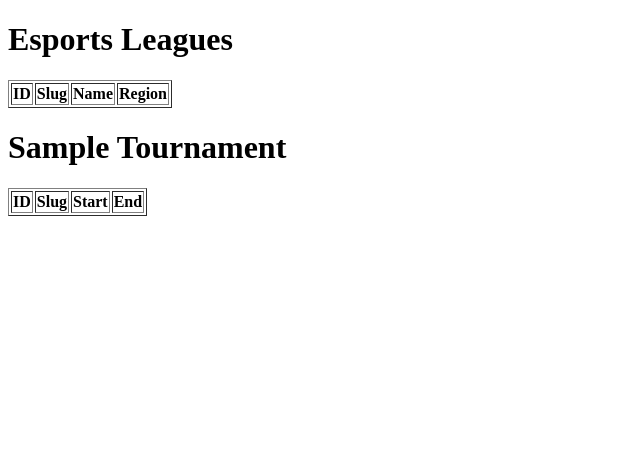
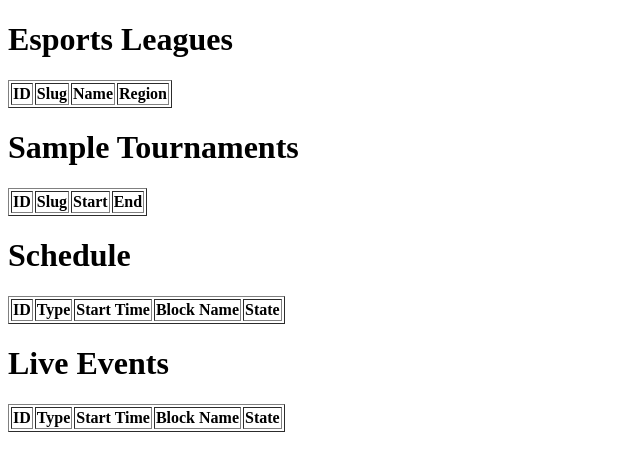
Before and after one commit to kiselevart/lolproschedule, a Flask app: template templates/index.html in a window 1280 px wide. Shown: the top 471 px of the page, without its empty margins (0-640 px from the left). Run offline with Flask 3, Linux system fonts and the light colour scheme; the template is opened without the code that fills it, so the values that code supplies are empty.

Commit message:
models and parsers work i think, not tested

```diff
--- a/fetcher.py
+++ b/app.py
@@ -17,6 +17,7 @@ def get_leagues() -> List[League]:
     leaguesResponse = requests.get(baseUrl + leaguesUrl, headers=headers)
 
     if leaguesResponse.status_code != 200:
+        print("getleagues error")
         return []
 
     raw_data = leaguesResponse.json()
@@ -31,6 +32,7 @@ def get_tournaments(leagueId: str) -> List[Tournament]:
     tournamentsResponse = requests.get(baseUrl + tournamentsUrl, headers=headers)
 
     if tournamentsResponse.status_code != 200:
+        print("gettournaments error")
         return []
 
     raw_data = tournamentsResponse.json()
@@ -41,11 +43,27 @@ def get_tournaments(leagueId: str) -> List[Tournament]:
 
     return tournaments
 
+def get_schedule() -> List[Event]:
+    scheduleUrl = 'getSchedule?hl=en-US'
+    scheduleResponse = requests.get(baseUrl + scheduleUrl, headers=headers)
+
+    if scheduleResponse.status_code != 200:
+        print("getschedule error")
+        return[]
+
+    raw_data = scheduleResponse.json()
+    schedule_data = raw_data.get('data', {}).get('schedule', [])
+
+    schedule = parse_schedule(schedule_data)
+
+    return schedule
+
 def get_live() -> List[Event]:
     liveUrl = 'getLive?hl=en-US'
     liveResponse = requests.get(baseUrl + liveUrl, headers=headers)
 
     if liveResponse.status_code != 200:
+        print("getlive error")
         return []
 
     raw_data = liveResponse.json()
@@ -61,7 +79,9 @@ def get_live() -> List[Event]:
 def index():
     leagues = get_leagues()
     tournaments = get_tournaments(98767991299243165)
-    return render_template('index.html', leagues=leagues, tournaments = tournaments)
+    schedule = get_schedule()
+    live = get_live()
+    return render_template('index.html', leagues=leagues, tournaments=tournaments, schedule=schedule, live=live)
 
 
 if __name__ == '__main__':
--- a/templates/index.html
+++ b/templates/index.html
@@ -28,7 +28,7 @@
             {% endfor %}
         </tbody>
     </table>
-    <h1>Sample Tournament</h1>
+    <h1>Sample Tournaments</h1>
     <table border="1">
         <thead>
             <tr>
@@ -49,5 +49,51 @@
             {% endfor %}
         </tbody>
     </table>
+    <h1>Schedule</h1>
+    <table border="1">
+        <thead>
+            <tr>
+                <th>ID</th>
+                <th>Type</th>
+                <th>Start Time</th>
+                <th>Block Name</th>
+                <th>State</th>
+            </tr>
+        </thead>
+        <tbody>
+            {% for tournament in tournaments %}
+            <tr>
+                <td>{{ schedule.id }}</td>
+                <td>{{ schedule.type }}</td>
+                <td>{{ schedule.startDate }}</td>
+                <td>{{ schedule.blockName }}</td>
+                <td>{{ schedule.state }}</td>
+            </tr>
+            {% endfor %}
+        </tbody>
+    </table>
+    <h1>Live Events</h1>
+    <table border="1">
+        <thead>
+            <tr>
+                <th>ID</th>
+                <th>Type</th>
+                <th>Start Time</th>
+                <th>Block Name</th>
+                <th>State</th>
+            </tr>
+        </thead>
+        <tbody>
+            {% for tournament in tournaments %}
+            <tr>
+                <td>{{ live.id }}</td>
+                <td>{{ live.type }}</td>
+                <td>{{ live.startDate }}</td>
+                <td>{{ live.blockName }}</td>
+                <td>{{ live.state }}</td>
+            </tr>
+            {% endfor %}
+        </tbody>
+    </table>
 </body>
 </html>
```
Also changed, not shown: models.py (+11 -0 lines), parsers.py (+53 -21 lines).
